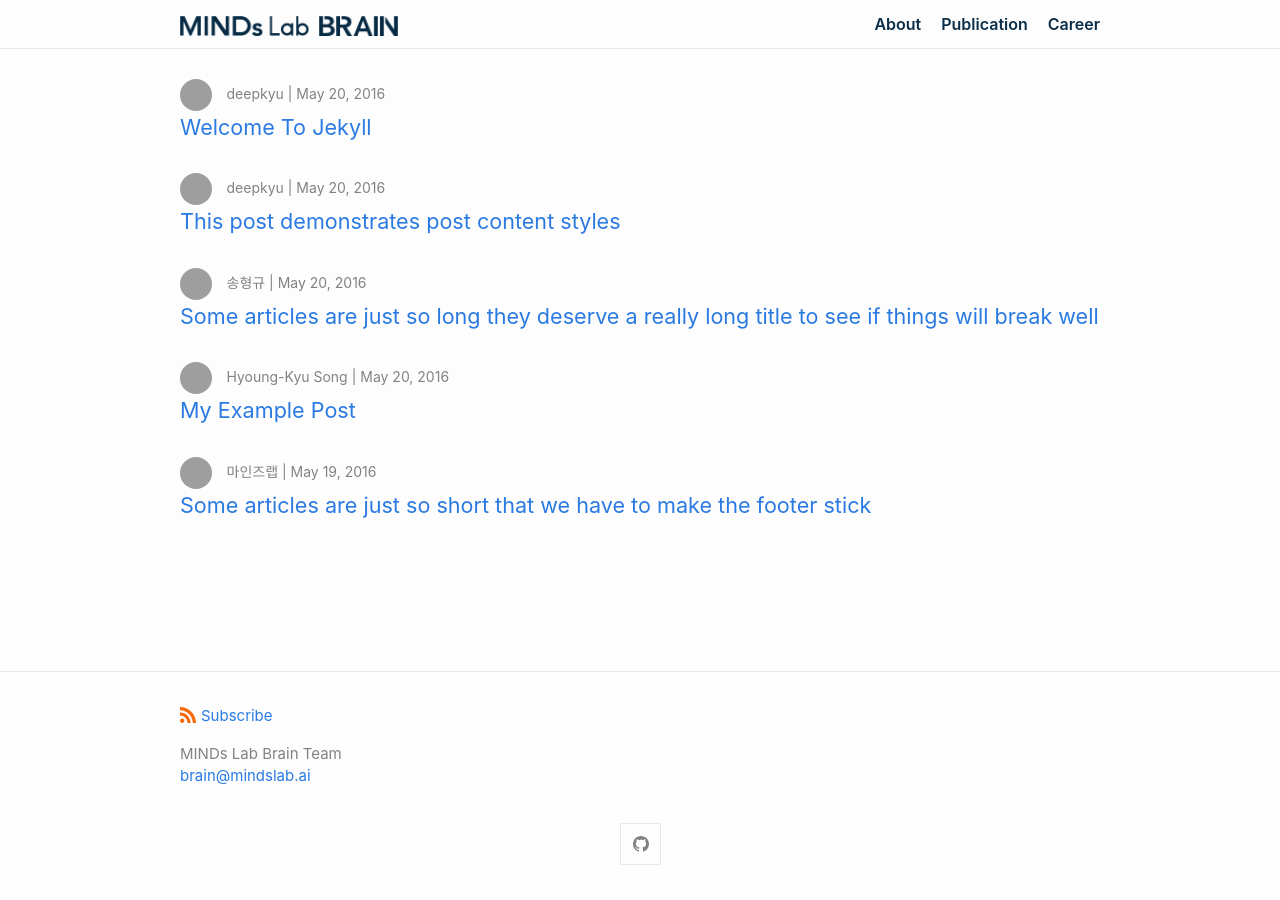
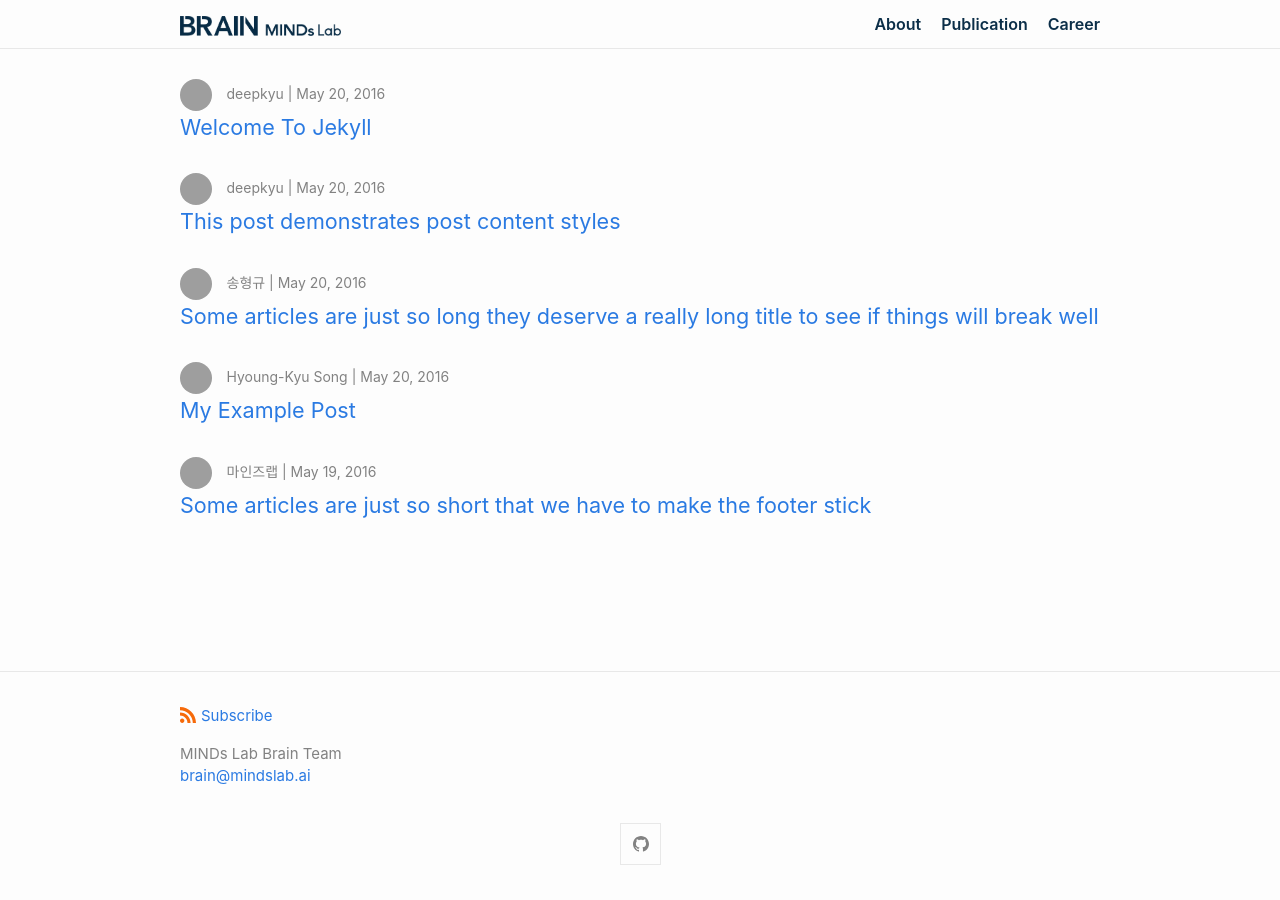
Before and after one commit to maum-ai/maum-ai.github.io, a Jekyll site: the page built from index.md, in a window 1280 px wide. Built offline with Jekyll 4.4.1, drawn with Linux system fonts in a browser that asks for light colours; some web fonts are replaced; grey boxes are pictures that could not be loaded.

Commit message:
update long logo

```diff
--- a/_includes/header.html
+++ b/_includes/header.html
@@ -6,7 +6,9 @@
     {%- assign titles_size = site.pages | map: 'title' | join: '' | size -%}
     <a class="site-title" rel="author" href="{{ "/" | relative_url }}">
       {% comment %} <img src="/assets/mindslab_brain_logo.png" alt="MINDs Lab Brain Logo" height="30"> {% endcomment %}
-      <img src="/assets/mindslab_brain_logo_long.png" alt="MINDs Lab Brain Logo" height="20">
+      {% comment %} <img src="/assets/mindslab_brain_logo_long.png" alt="MINDs Lab Brain Logo" height="20"> {% endcomment %}
+      <img src="/assets/mindslab_brain_logo_long_2.png" alt="MINDs Lab Brain Logo" height="20">
+
       <span></span>
     </a>
 
```
Also changed, not shown: assets/mindslab_brain_logo_long_2.png (added).
